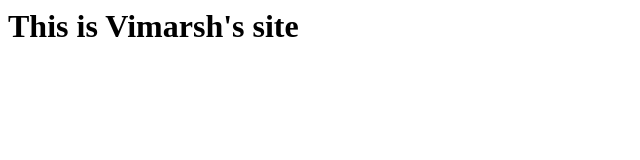
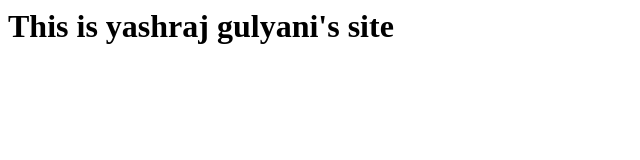
Before and after one commit to XTITAN47/Cloud_practise, a plain HTML site: page index.html in a window 1280 px wide. Shown: the whole page, without its empty margins (0-640 px from the left). Drawn offline with Linux system fonts and the light colour scheme.

Commit message:
Update index.html

```diff
--- a/index.html
+++ b/index.html
@@ -2,7 +2,7 @@
   <head>
     <body bg color= "#030201">
 
-    <h1> This is Vimarsh's site
+    <h1> This is yashraj gulyani's site
              </h1>
 
     </body>
```
